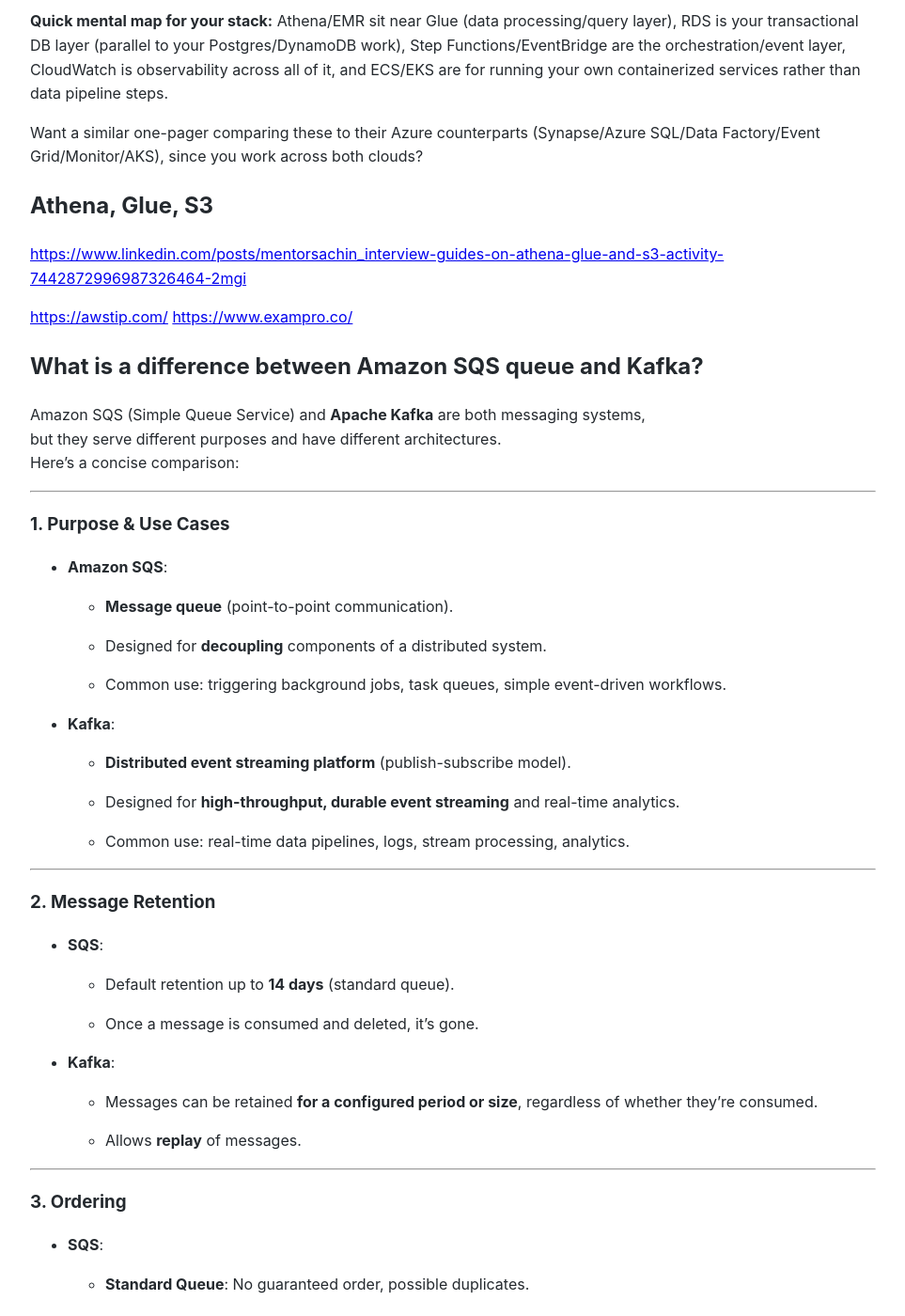
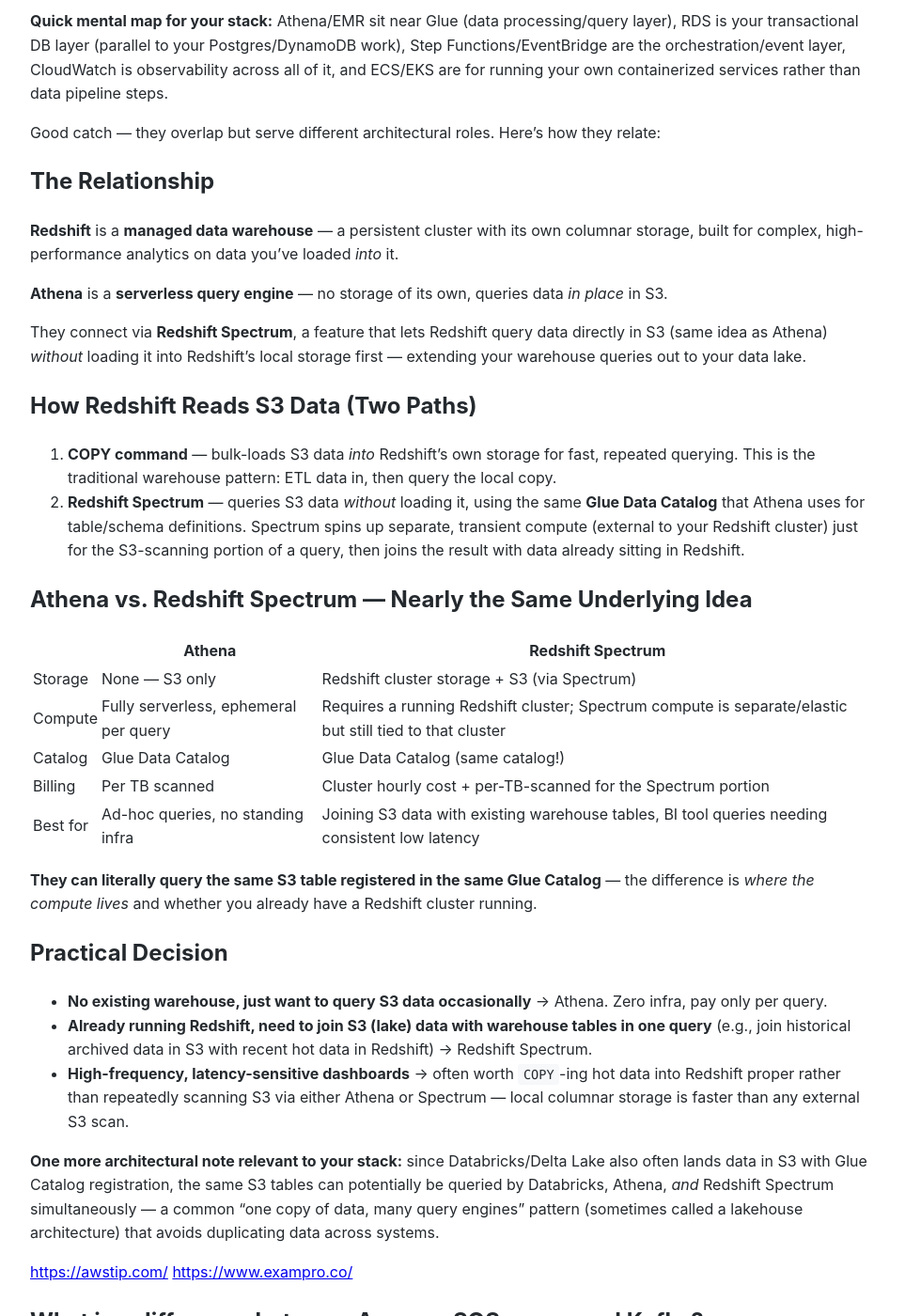
Before and after one commit to Michael-Lubinsky/michael-lubinsky.github.com, a Jekyll site: the page built from aws/aws.md, in a window 1280 px wide and 1400 px high, scrolled down 1609 px. Shown: the whole window at 94% size, without its empty margins (158-1121 px from the left). Built offline with Jekyll 4.4.1, drawn with Linux system fonts in a browser that asks for light colours; our own code applies the rules of GitHub Pages for plain Markdown files.

Commit message:
Enhance AWS services comparison and usage guidelines
Expanded the comparison between AWS services like Redshift, Athena, and Glue, detailing their roles and interactions. Added practical decision guidelines for choosing between Athena and Redshift Spectrum based on use cases.

```diff
--- a/aws/aws.md
+++ b/aws/aws.md
@@ -38,10 +38,40 @@
 
 **Quick mental map for your stack:** Athena/EMR sit near Glue (data processing/query layer), RDS is your transactional DB layer (parallel to your Postgres/DynamoDB work), Step Functions/EventBridge are the orchestration/event layer, CloudWatch is observability across all of it, and ECS/EKS are for running your own containerized services rather than data pipeline steps.
 
-Want a similar one-pager comparing these to their Azure counterparts (Synapse/Azure SQL/Data Factory/Event Grid/Monitor/AKS), since you work across both clouds?
+Good catch — they overlap but serve different architectural roles. Here's how they relate:
 
-## Athena, Glue, S3
-<https://www.linkedin.com/posts/mentorsachin_interview-guides-on-athena-glue-and-s3-activity-7442872996987326464-2mgi>
+## The Relationship
+
+**Redshift** is a **managed data warehouse** — a persistent cluster with its own columnar storage, built for complex, high-performance analytics on data you've loaded *into* it.
+
+**Athena** is a **serverless query engine** — no storage of its own, queries data *in place* in S3.
+
+They connect via **Redshift Spectrum**, a feature that lets Redshift query data directly in S3 (same idea as Athena) *without* loading it into Redshift's local storage first — extending your warehouse queries out to your data lake.
+
+## How Redshift Reads S3 Data (Two Paths)
+
+1. **COPY command** — bulk-loads S3 data *into* Redshift's own storage for fast, repeated querying. This is the traditional warehouse pattern: ETL data in, then query the local copy.
+2. **Redshift Spectrum** — queries S3 data *without* loading it, using the same **Glue Data Catalog** that Athena uses for table/schema definitions. Spectrum spins up separate, transient compute (external to your Redshift cluster) just for the S3-scanning portion of a query, then joins the result with data already sitting in Redshift.
+
+## Athena vs. Redshift Spectrum — Nearly the Same Underlying Idea
+
+| | Athena | Redshift Spectrum |
+|---|---|---|
+| Storage | None — S3 only | Redshift cluster storage + S3 (via Spectrum) |
+| Compute | Fully serverless, ephemeral per query | Requires a running Redshift cluster; Spectrum compute is separate/elastic but still tied to that cluster |
+| Catalog | Glue Data Catalog | Glue Data Catalog (same catalog!) |
+| Billing | Per TB scanned | Cluster hourly cost + per-TB-scanned for the Spectrum portion |
+| Best for | Ad-hoc queries, no standing infra | Joining S3 data with existing warehouse tables, BI tool queries needing consistent low latency |
+
+**They can literally query the same S3 table registered in the same Glue Catalog** — the difference is *where the compute lives* and whether you already have a Redshift cluster running.
+
+## Practical Decision
+
+- **No existing warehouse, just want to query S3 data occasionally** → Athena. Zero infra, pay only per query.
+- **Already running Redshift, need to join S3 (lake) data with warehouse tables in one query** (e.g., join historical archived data in S3 with recent hot data in Redshift) → Redshift Spectrum.
+- **High-frequency, latency-sensitive dashboards** → often worth `COPY`-ing hot data into Redshift proper rather than repeatedly scanning S3 via either Athena or Spectrum — local columnar storage is faster than any external S3 scan.
+
+**One more architectural note relevant to your stack:** since Databricks/Delta Lake also often lands data in S3 with Glue Catalog registration, the same S3 tables can potentially be queried by Databricks, Athena, *and* Redshift Spectrum simultaneously — a common "one copy of data, many query engines" pattern (sometimes called a lakehouse architecture) that avoids duplicating data across systems.
 
 
 <https://awstip.com/>
```
